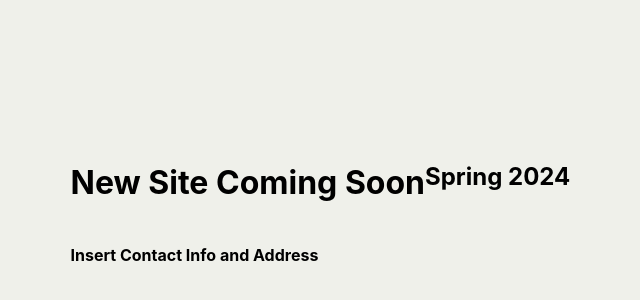
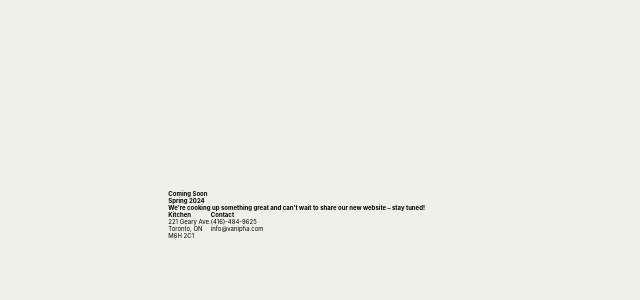
Before and after one commit to JuanTValdez/vanipha, a React (Create React App) app: page / in a window 1280 px wide. Shown: the part 186-486 px from the top of the page, without its empty margins (215-855 px from the left). Built offline with nearby package versions, Linux system fonts and the light colour scheme.

Commit message:
added boiler plate

```diff
--- a/src/App.css
+++ b/src/App.css
@@ -1,3 +1,11 @@
+* {
+  box-sizing: border-box;
+  /* 10px = 1rem */
+  font-size: 62.5%;
+
+  margin: 0;
+}
+
 .App {
   /* Height is temporary */
   height: 100vh;
@@ -12,6 +20,11 @@
 .grid-col {
   display: grid;
   grid-template-columns: repeat(2, 1fr);
+
+}
+
+.contact-info {
+  display: flex;
 
 }
 
--- a/src/App.js
+++ b/src/App.js
@@ -4,9 +4,30 @@ function App() {
 	return (
 		<div className='App'>
 			<div className='grid-col'>
-				<h1>New Site Coming Soon</h1>
-				<h2>Spring 2024</h2>
-				<h4>Insert Contact Info and Address</h4>
+				<div className='left-col'>
+					<h1>Coming Soon</h1>
+					<h2>Spring 2024</h2>
+					<h4>
+						We're cooking up something great and can't wait to share our new
+						website – stay tuned!
+					</h4>
+					<div className='contact-info'>
+						<div className='address'>
+							<h6>Kitchen</h6>
+							<p>221 Geary Ave.</p>
+							<p>Toronto, ON</p>
+							<p>M6H 2C1</p>
+						</div>
+						<div>
+							<h6>Contact</h6>
+							<p>(416)-484-9625</p>
+							<p>info@vanipha.com</p>
+						</div>
+					</div>
+				</div>
+				<div className='right-col'>
+					<img src='' alt='' className='abs' />
+				</div>
 			</div>
 		</div>
 	);
```
